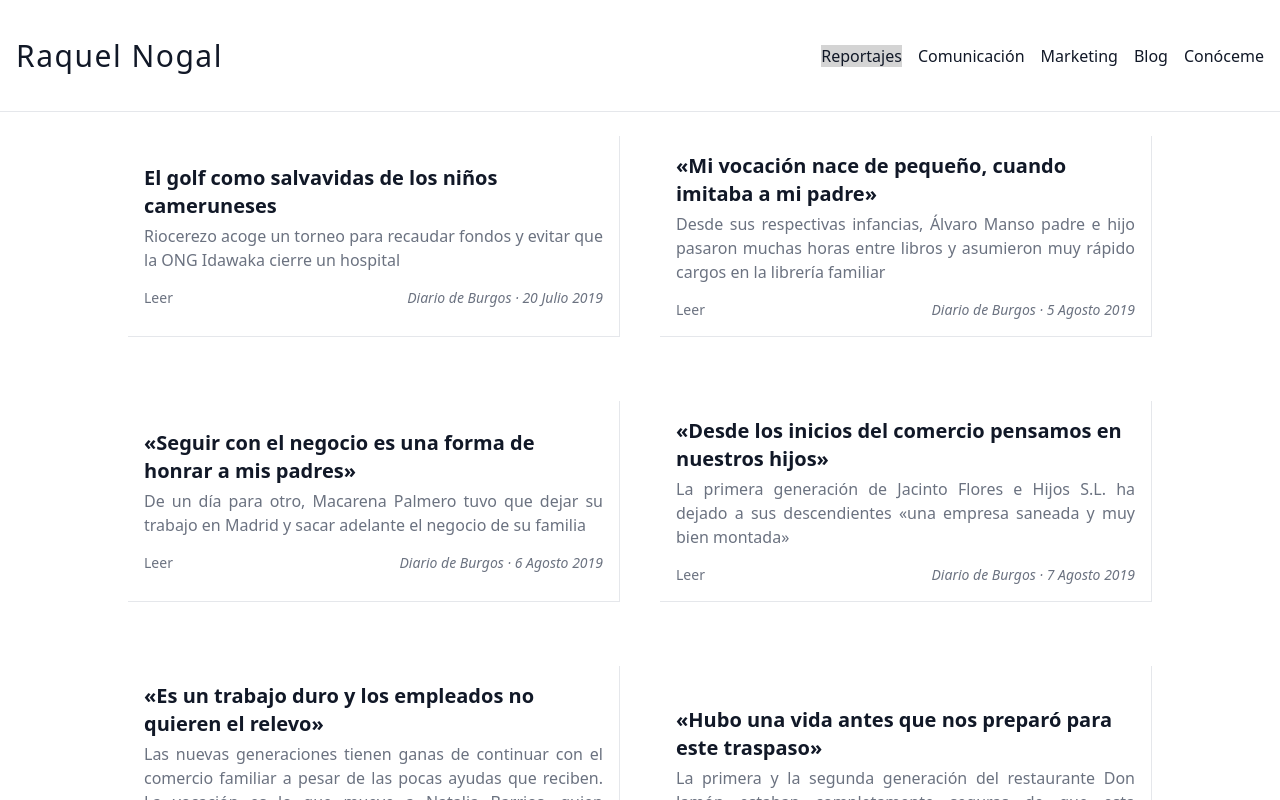
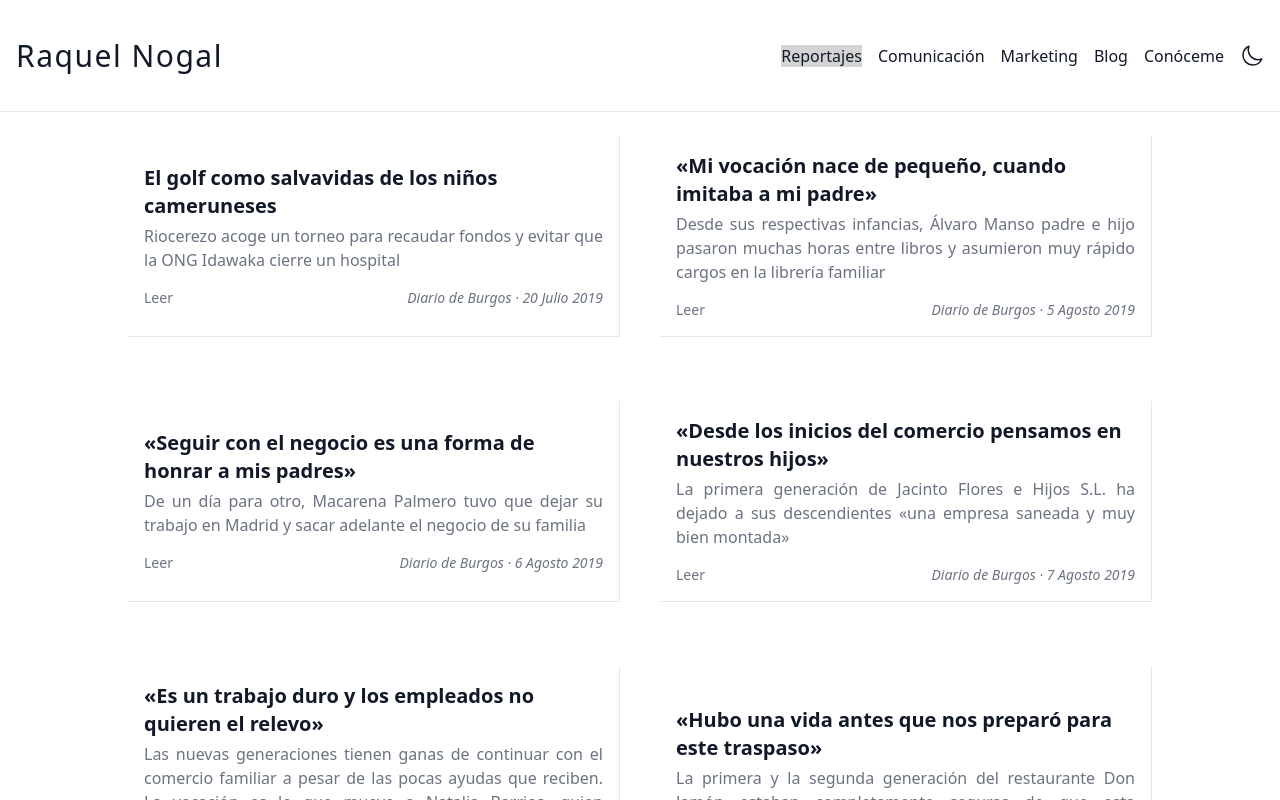
Before and after one commit to huco95/raquel-nogal-next, a Next.js app: page /stories in a window 1280 px wide. Shown: the top 800 px of the page. Built offline with nearby package versions, Linux system fonts and the light colour scheme.

Commit message:
feat: added theme selector in header

```diff
--- a/components/Header.js
+++ b/components/Header.js
@@ -1,5 +1,6 @@
 import Link from "next/link";
 import Links from "./Links";
+import ThemeSelector from "./ThemeSelector";
 
 export default function Header() {
   return (
@@ -13,8 +14,9 @@ export default function Header() {
           </a>
         </Link>
 
-        <div>
+        <div className="flex items-center justify-around gap-4">
           <Links classNames="flex items-center justify-around gap-4" />
+          <ThemeSelector />
         </div>
       </nav>
     </header>
```
